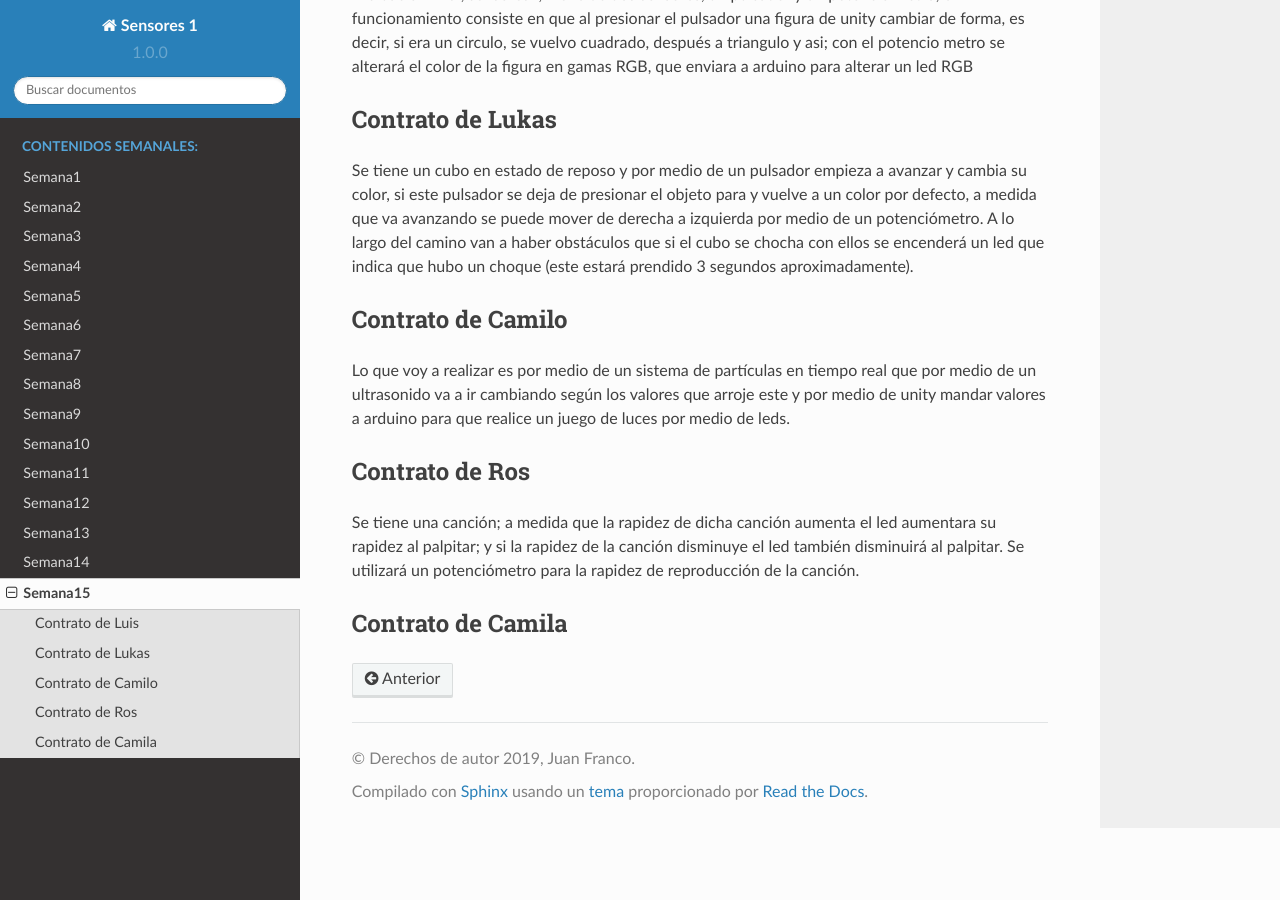
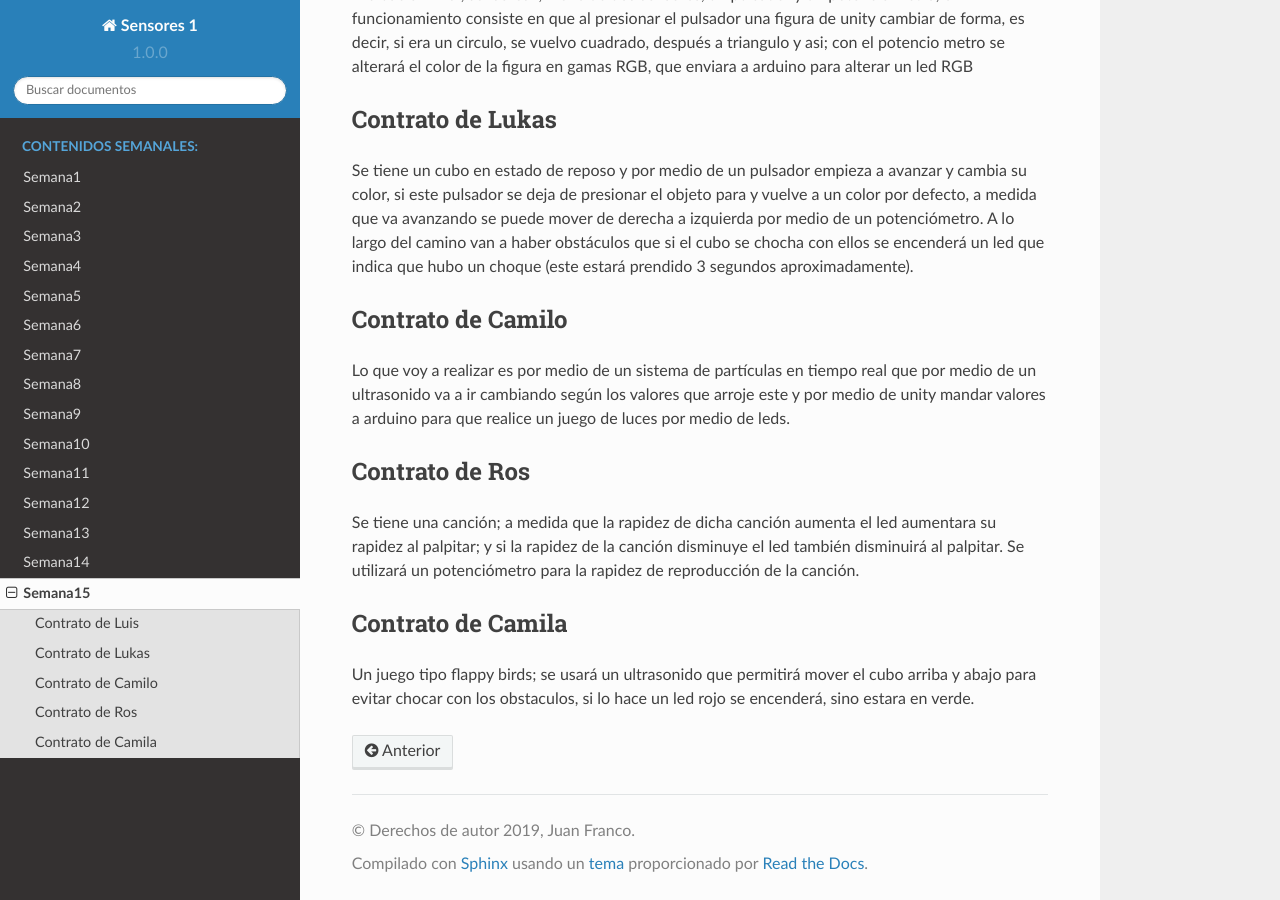
Before and after one commit to juanferfranco/sensores1, a Sphinx documentation site: the page built from docs/_semana15/semana15.rst, in a window 1280 px wide and 900 px high, scrolled down 665 px. Built offline with Sphinx 7.4.7 and the Read the Docs theme 2.0.0, drawn with Linux system fonts in a browser that asks for light colours.

Commit message:
update week 15

```diff
--- a/docs/_semana15/semana15.rst
+++ b/docs/_semana15/semana15.rst
@@ -54,3 +54,6 @@ reproducción de la canción.
 
 Contrato de Camila
 -------------------
+Un juego tipo flappy birds; se usará un ultrasonido que permitirá mover el
+cubo arriba y abajo para evitar chocar con los obstaculos,
+si lo hace un led rojo se encenderá,  sino estara en verde.
```
